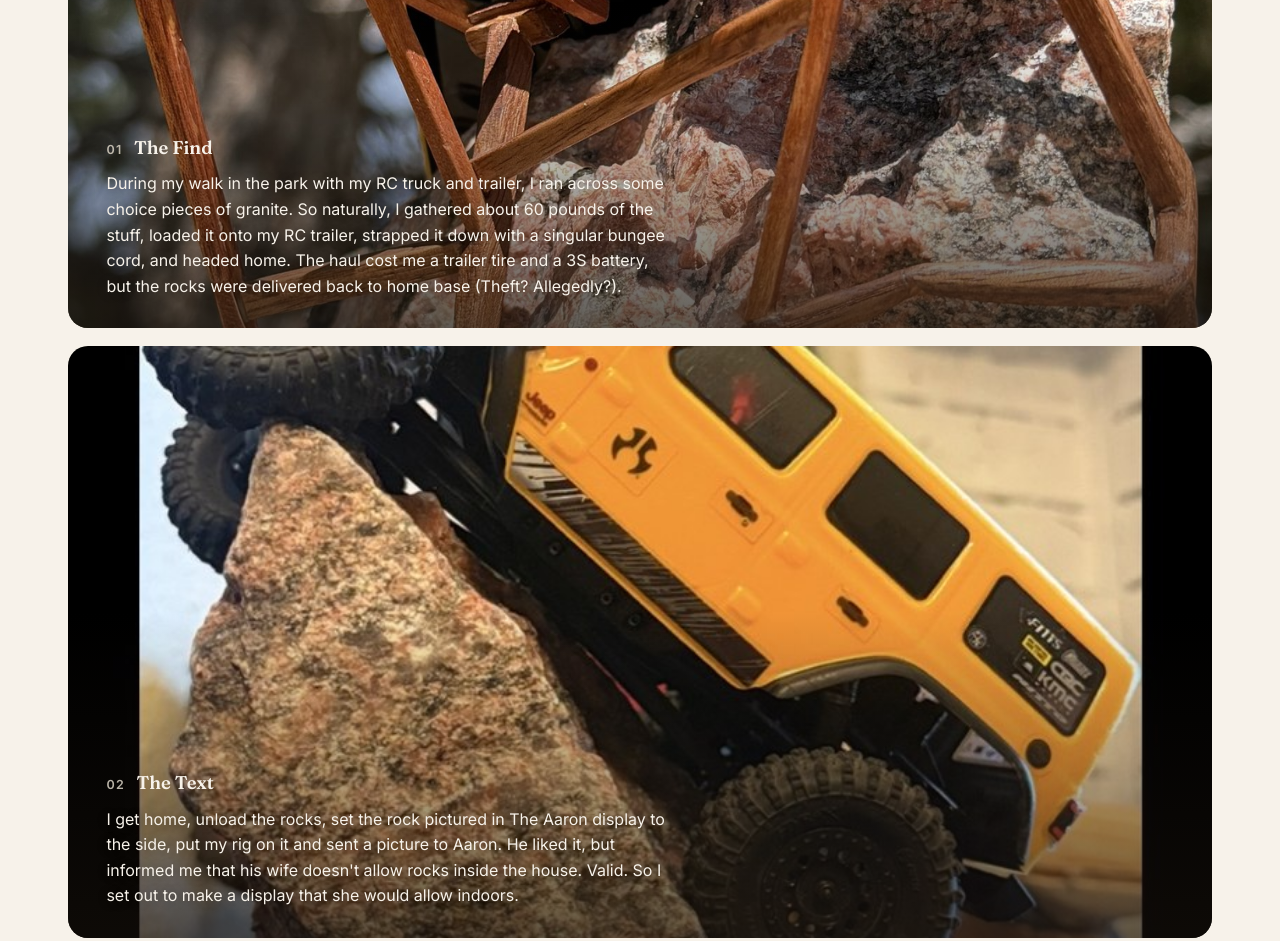
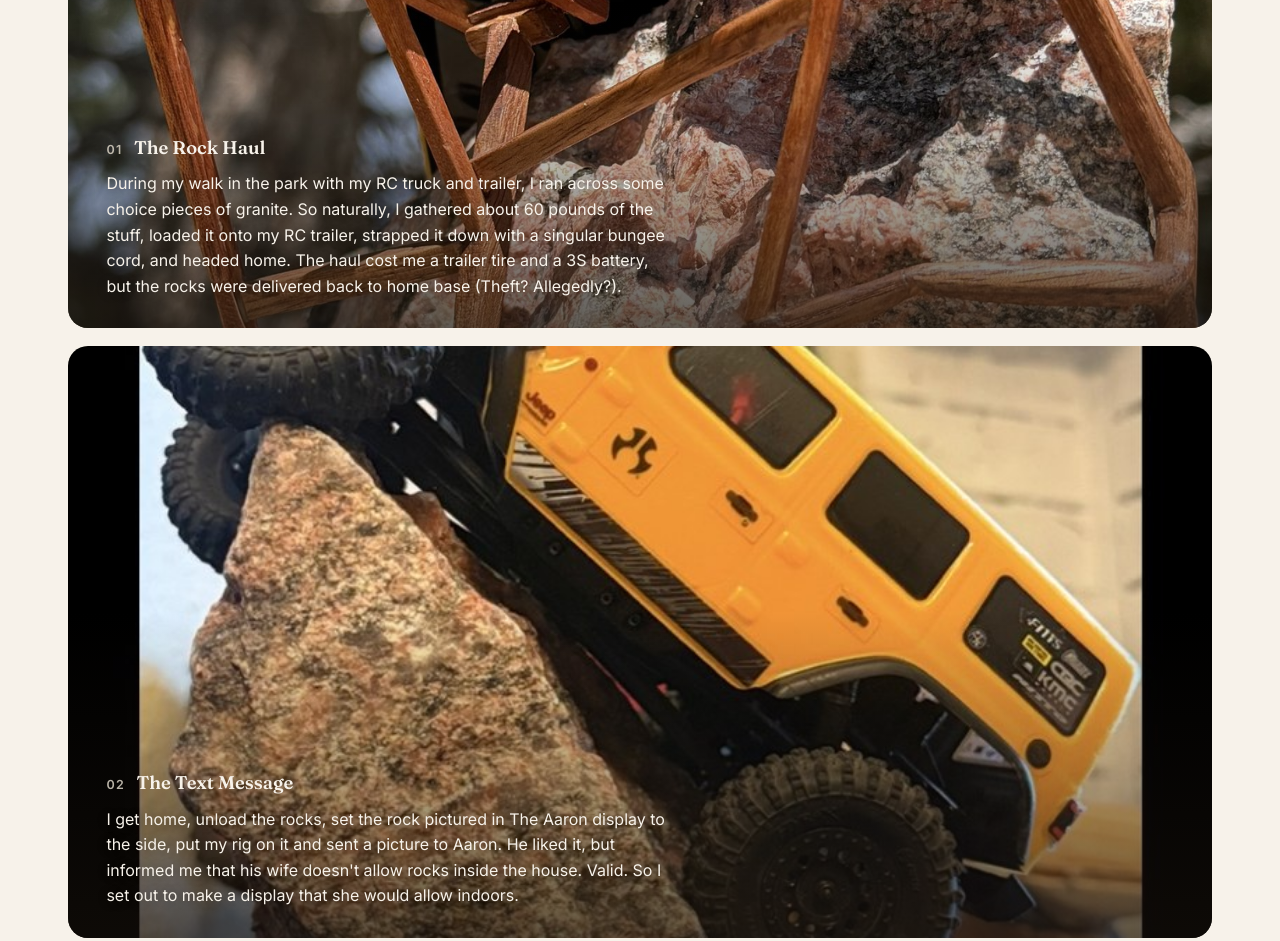
Before and after one commit to qwewe6/rockwood-displays, a plain HTML site: page index.html in a window 1280 px wide. Shown: the part 1200-2141 px from the top of the page. Drawn offline with Linux system fonts and the light colour scheme.

Commit message:
Rename timeline steps: The Rock Haul, The Text Message
Co-Authored-By: Claude Sonnet 5 <noreply@anthropic.com>
Claude-Session: https://claude.ai/code/session_01A4VDCPLLuzfQAvhe6RF5pH

```diff
--- a/index.html
+++ b/index.html
@@ -68,7 +68,7 @@
           <div class="story-step-panel">
             <img src="images/products/the-aaron/the-aaron-01.jpg" alt="The granite stone and RC crawler that would become The Aaron display">
             <div class="story-step-text">
-              <p class="story-step-label"><span class="story-step-num">01</span> The Find</p>
+              <p class="story-step-label"><span class="story-step-num">01</span> The Rock Haul</p>
               <p>During my walk in the park with my RC truck and trailer, I ran across some choice pieces of granite. So naturally, I gathered about 60 pounds of the stuff, loaded it onto my RC trailer, strapped it down with a singular bungee cord, and headed home. The haul cost me a trailer tire and a 3S battery, but the rocks were delivered back to home base (Theft? Allegedly?).</p>
             </div>
           </div>
@@ -78,7 +78,7 @@
           <div class="story-step-panel">
             <img src="images/story/rock-text.jpg" alt="Text message to Aaron showing the RC crawler perched on the bare display rock, captioned &quot;Display rock&quot;">
             <div class="story-step-text">
-              <p class="story-step-label"><span class="story-step-num">02</span> The Text</p>
+              <p class="story-step-label"><span class="story-step-num">02</span> The Text Message</p>
               <p>I get home, unload the rocks, set the rock pictured in The Aaron display to the side, put my rig on it and sent a picture to Aaron. He liked it, but informed me that his wife doesn't allow rocks inside the house. Valid. So I set out to make a display that she would allow indoors.</p>
             </div>
           </div>
```
